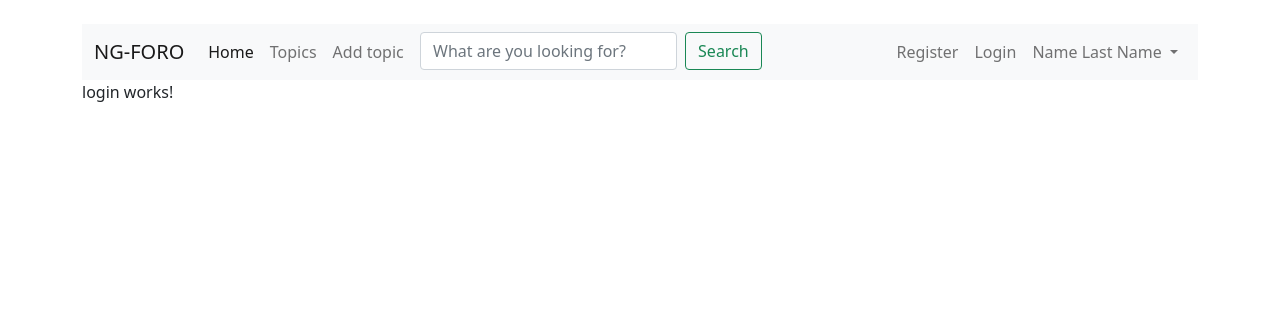
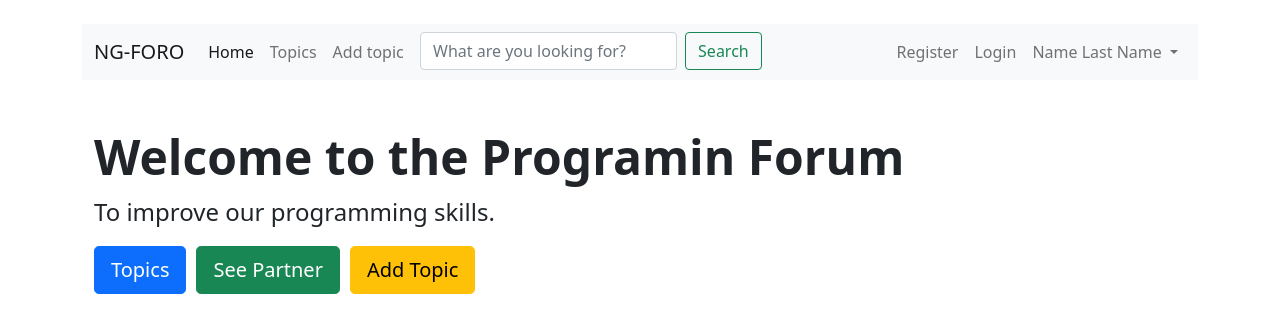
Before and after one commit to ferralespereira/foro-angular, an Angular app: page / in a window 1280 px wide. Shown: the top 332 px of the page. Built offline with nearby package versions, Linux system fonts and the light colour scheme.

Commit message:
add home component

```diff
--- a/src/app/app.module.ts
+++ b/src/app/app.module.ts
@@ -5,12 +5,14 @@ import { routing, appRoutingProviders } from './app.routing';
 import { AppComponent } from './app.component';
 import { RegisterComponent } from './components/register/register.component';
 import { LoginComponent } from './components/login/login.component';
+import { HomeComponent } from './components/home/home.component';
 
 @NgModule({
   declarations: [
     AppComponent,
     RegisterComponent,
-    LoginComponent
+    LoginComponent,
+    HomeComponent
   ],
   imports: [
     BrowserModule,
--- a/src/app/app.routing.ts
+++ b/src/app/app.routing.ts
@@ -3,12 +3,14 @@ import { ModuleWithProviders } from '@angular/core';
 import { Routes, RouterModule } from '@angular/router';
 
 // Importar componentes
+import { HomeComponent } from './components/home/home.component';
 import { LoginComponent } from './components/login/login.component';
 import { RegisterComponent } from './components/register/register.component';
 
 // Array de tutas
 const appRoutes: Routes = [
-  { path: '', component:LoginComponent },
+  { path: '', component:HomeComponent },
+  { path: 'home', component:HomeComponent },
   { path: 'login', component:LoginComponent },
   { path: 'register', component:RegisterComponent },
   { path: '**', component:LoginComponent }
--- /dev/null
+++ b/src/app/components/home/home.component.html
@@ -0,0 +1,13 @@
+<div class = "col-lg-12">
+
+  <div class="container-fluid py-5">
+    <h1 class="display-5 fw-bold">{{page_title}}</h1>
+    <p class="col-md-8 fs-4">To improve our programming skills.</p>
+
+    <a class="btn btn-primary btn-lg mr-3" type="button" href="#" style="margin-right: 10px;">Topics</a>
+    <a class="btn btn-success btn-lg mr-3" type="button" href="#" style="margin-right: 10px;">See Partner</a>
+    <a class="btn btn-warning btn-lg" type="button" href="#">Add Topic</a>
+
+  </div>
+
+</div>
--- /dev/null
+++ b/src/app/components/home/home.component.ts
@@ -0,0 +1,18 @@
+import { Component, OnInit } from '@angular/core';
+
+@Component({
+  selector: 'home',
+  templateUrl: './home.component.html',
+  styleUrls: ['./home.component.css']
+})
+export class HomeComponent implements OnInit {
+  public page_title: string;
+
+  constructor() {
+    this.page_title = 'Welcome to the Programin Forum';
+  }
+
+  ngOnInit(): void {
+  }
+
+}
```
Also changed, not shown: src/app/components/home/home.component.css (added), 1 other file (tests, documents, lock files or other folders).
